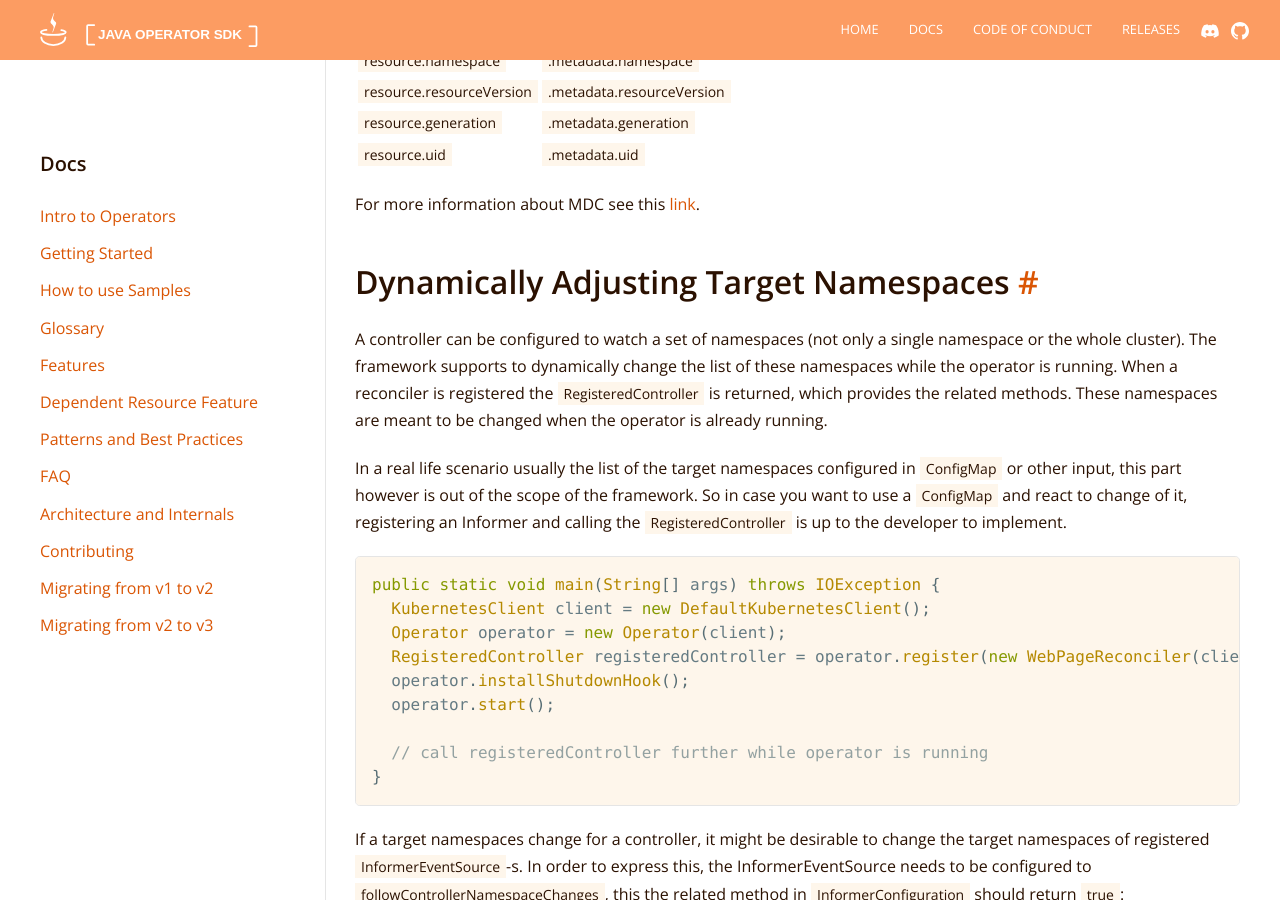
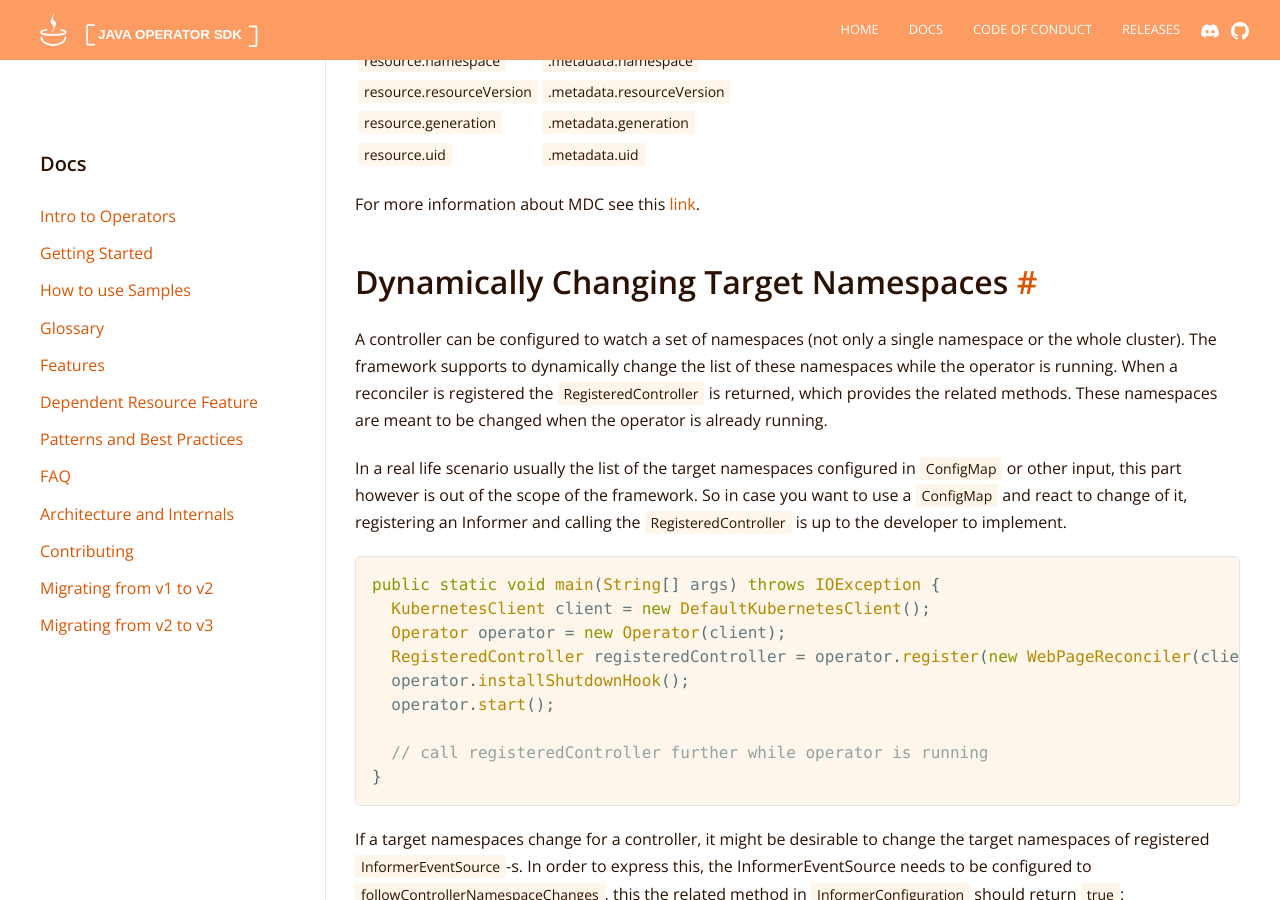
Before and after one commit to operator-framework/java-operator-sdk, a Jekyll site: the page built from docs/documentation/features.md, in a window 1280 px wide and 900 px high, scrolled down 11078 px. Built offline with Jekyll 4.4.1, drawn with Linux system fonts in a browser that asks for light colours; nearby versions of some CDN libraries.

Commit message:
docs update

```diff
--- a/docs/documentation/features.md
+++ b/docs/documentation/features.md
@@ -458,7 +458,7 @@ following attributes are available in most parts of reconciliation logic and dur
 
 For more information about MDC see this [link](https://www.baeldung.com/mdc-in-log4j-2-logback).
 
-## Dynamically Adjusting Target Namespaces
+## Dynamically Changing Target Namespaces
 
 A controller can be configured to watch a set of namespaces (not only a single namespace or the whole cluster).
 The framework supports to dynamically change the list of these namespaces while the operator is running.
```
